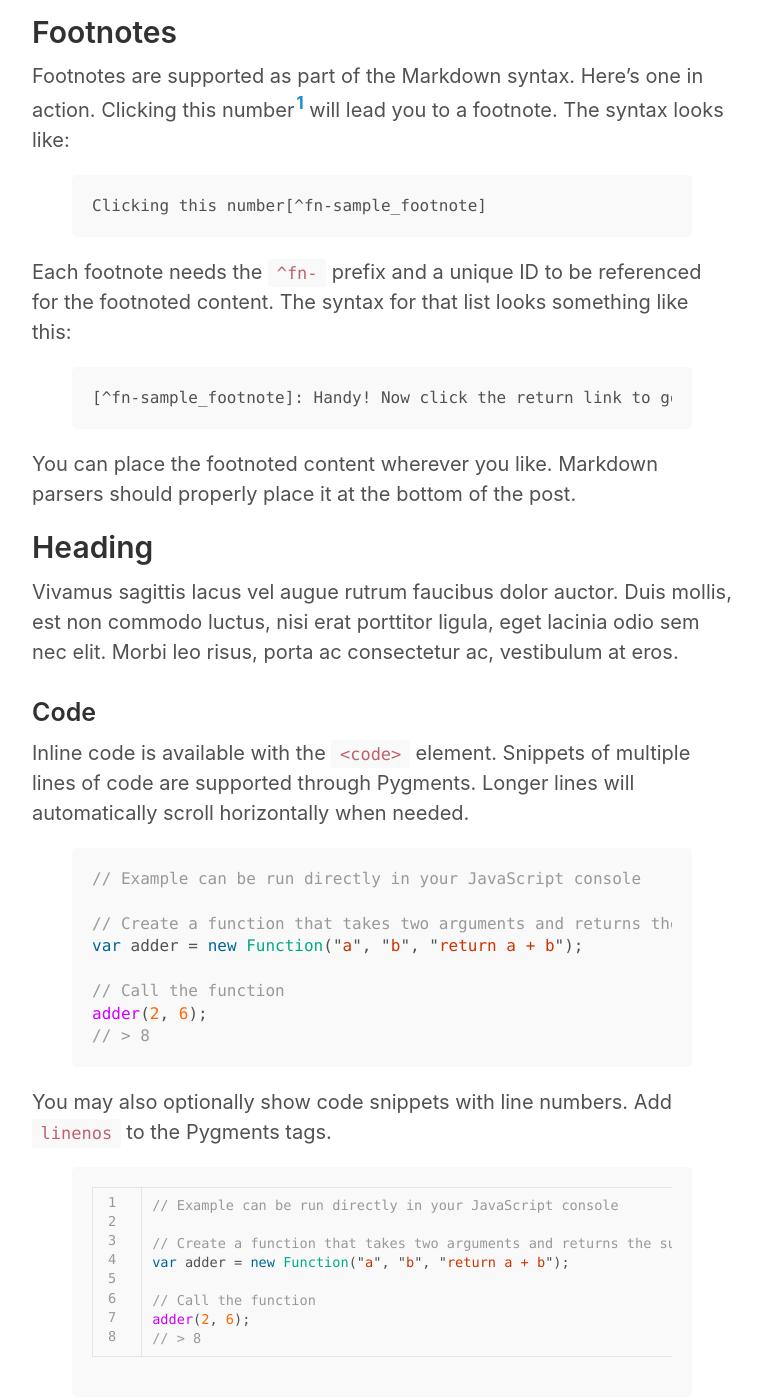
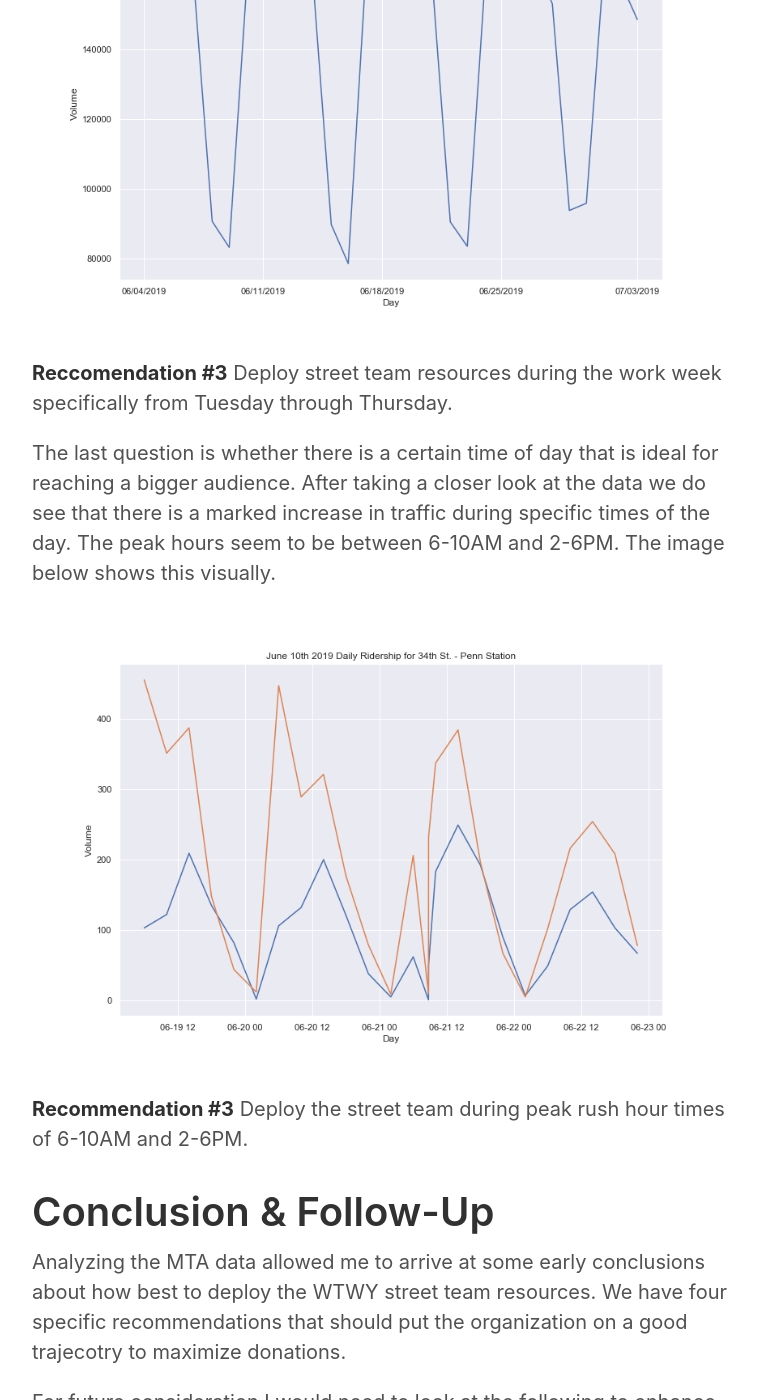
Before and after one commit to skhan-tech/skhan-tech.github.io, a Jekyll site: the page built from _posts/2020-01-10-mta-traffic-analysis.md, in a window 1280 px wide and 1400 px high, scrolled down 5278 px. Shown: the whole window, without its empty margins (258-1020 px from the left). Built offline with Jekyll 4.4.1, drawn with Linux system fonts in a browser that asks for light colours; our own code applies the rules of GitHub Pages for plain Markdown files; some of the changed text lies outside the part shown.

Commit message:
Update 2020-01-10-mta-traffic-analysis.md

```diff
--- a/_posts/2020-01-10-mta-traffic-analysis.md
+++ b/_posts/2020-01-10-mta-traffic-analysis.md
@@ -52,154 +52,23 @@ By far the busiest subway station in NYC is 34th St - Penn. Station. This subway
 **Reccomendation #2**
 The street team can be deployed any time of year as seasonality is not a factor. Most of the street team should be deployed to the 34th Street station since it handles 30% more volume than the second busiest station.
 
+I then needed to look at the best days of the week to deploy the street team. I had a hunch that subway ridership would decrease on the weekend and increase during the work week. The image below proves this intuition. We see an ebb and flow to the ridership where peak traffic occurs between Tuesday and Thursday and wanes on Saturday and Sunday.
 
+![Daily Turnstile View]({{ site.url }}/images/34_ST-PENN_STA-June_Agg_Volume.png)
 
-- **To bold text**, use `<strong>`.
-- *To italicize text*, use `<em>`.
-- Abbreviations, like <abbr title="HyperText Markup Langage">HTML</abbr> should use `<abbr>`, with an optional `title` attribute for the full phrase.
-- Citations, like <cite>&mdash; Mark otto</cite>, should use `<cite>`.
-- <del>Deleted</del> text should use `<del>` and <ins>inserted</ins> text should use `<ins>`.
-- Superscript <sup>text</sup> uses `<sup>` and subscript <sub>text</sub> uses `<sub>`.
+**Reccomendation #3**
+Deploy street team resources during the work week specifically from Tuesday through Thursday.
 
-Most of these elements are styled by browsers with few modifications on our part.
+The last question is whether there is a certain time of day that is ideal for reaching a bigger audience. After taking a closer look at the data we do see that there is a marked increase in traffic during specific times of the day. The peak hours seem to be between 6-10AM and 2-6PM. The image below shows this visually.
 
-## Footnotes
+![Daily Turnstile View]({{ site.url }}/images/34_ST-PENN_STA-June_10_Agg_Volume.png)
 
-Footnotes are supported as part of the Markdown syntax. Here's one in action. Clicking this number[^fn-sample_footnote] will lead you to a footnote. The syntax looks like:
+**Recommendation #3**
+Deploy the street team during peak rush hour times of 6-10AM and 2-6PM.
 
-{% highlight text %}
-Clicking this number[^fn-sample_footnote]
-{% endhighlight %}
+# Conclusion & Follow-Up
+Analyzing the MTA data allowed me to arrive at some early conclusions about how best to deploy the WTWY street team resources. We have four specific recommendations that should put the organization on a good trajecotry to maximize donations.
 
-Each footnote needs the `^fn-` prefix and a unique ID to be referenced for the footnoted content. The syntax for that list looks something like this:
-
-{% highlight text %}
-[^fn-sample_footnote]: Handy! Now click the return link to go back.
-{% endhighlight %}
-
-You can place the footnoted content wherever you like. Markdown parsers should properly place it at the bottom of the post.
-
-## Heading
-
-Vivamus sagittis lacus vel augue rutrum faucibus dolor auctor. Duis mollis, est non commodo luctus, nisi erat porttitor ligula, eget lacinia odio sem nec elit. Morbi leo risus, porta ac consectetur ac, vestibulum at eros.
-
-### Code
-
-Inline code is available with the `<code>` element. Snippets of multiple lines of code are supported through Pygments. Longer lines will automatically scroll horizontally when needed.
-
-{% highlight js %}
-// Example can be run directly in your JavaScript console
-
-// Create a function that takes two arguments and returns the sum of those arguments
-var adder = new Function("a", "b", "return a + b");
-
-// Call the function
-adder(2, 6);
-// > 8
-{% endhighlight %}
-
-You may also optionally show code snippets with line numbers. Add `linenos` to the Pygments tags.
-
-{% highlight js linenos %}
-// Example can be run directly in your JavaScript console
-
-// Create a function that takes two arguments and returns the sum of those arguments
-var adder = new Function("a", "b", "return a + b");
-
-// Call the function
-adder(2, 6);
-// > 8
-{% endhighlight %}
-
-Aenean lacinia bibendum nulla sed consectetur. Etiam porta sem malesuada magna mollis euismod. Fusce dapibus, tellus ac cursus commodo, tortor mauris condimentum nibh, ut fermentum massa.
-
-### Gists via GitHub Pages
-
-Vestibulum id ligula porta felis euismod semper. Nullam quis risus eget urna mollis ornare vel eu leo. Donec sed odio dui.
-
-{% gist 13f94b734a4ddb132735 gist.md %}
-
-Aenean eu leo quam. Pellentesque ornare sem lacinia quam venenatis vestibulum. Nullam quis risus eget urna mollis ornare vel eu leo. Cum sociis natoque penatibus et magnis dis parturient montes, nascetur ridiculus mus. Donec sed odio dui. Vestibulum id ligula porta felis euismod semper.
-
-### Lists
-
-Cum sociis natoque penatibus et magnis dis parturient montes, nascetur ridiculus mus. Aenean lacinia bibendum nulla sed consectetur. Etiam porta sem malesuada magna mollis euismod. Fusce dapibus, tellus ac cursus commodo, tortor mauris condimentum nibh, ut fermentum massa justo sit amet risus.
-
-* Praesent commodo cursus magna, vel scelerisque nisl consectetur et.
-* Donec id elit non mi porta gravida at eget metus.
-* Nulla vitae elit libero, a pharetra augue.
-
-Donec ullamcorper nulla non metus auctor fringilla. Nulla vitae elit libero, a pharetra augue.
-
-1. Vestibulum id ligula porta felis euismod semper.
-2. Cum sociis natoque penatibus et magnis dis parturient montes, nascetur ridiculus mus.
-3. Maecenas sed diam eget risus varius blandit sit amet non magna.
-
-Cras mattis consectetur purus sit amet fermentum. Sed posuere consectetur est at lobortis.
-
-<dl>
-  <dt>HyperText Markup Language (HTML)</dt>
-  <dd>The language used to describe and define the content of a Web page</dd>
-
-  <dt>Cascading Style Sheets (CSS)</dt>
-  <dd>Used to describe the appearance of Web content</dd>
-
-  <dt>JavaScript (JS)</dt>
-  <dd>The programming language used to build advanced Web sites and applications</dd>
-</dl>
-
-Integer posuere erat a ante venenatis dapibus posuere velit aliquet. Morbi leo risus, porta ac consectetur ac, vestibulum at eros. Nullam quis risus eget urna mollis ornare vel eu leo.
-
-### Images
-
-Quisque consequat sapien eget quam rhoncus, sit amet laoreet diam tempus. Aliquam aliquam metus erat, a pulvinar turpis suscipit at.
-
-![placeholder](http://placehold.it/800x400 "Large example image")
-![placeholder](http://placehold.it/400x200 "Medium example image")
-![placeholder](http://placehold.it/200x200 "Small example image")
-
-### Tables
-
-Aenean lacinia bibendum nulla sed consectetur. Lorem ipsum dolor sit amet, consectetur adipiscing elit.
-
-<table>
-  <thead>
-    <tr>
-      <th>Name</th>
-      <th>Upvotes</th>
-      <th>Downvotes</th>
-    </tr>
-  </thead>
-  <tfoot>
-    <tr>
-      <td>Totals</td>
-      <td>21</td>
-      <td>23</td>
-    </tr>
-  </tfoot>
-  <tbody>
-    <tr>
-      <td>Alice</td>
-      <td>10</td>
-      <td>11</td>
-    </tr>
-    <tr>
-      <td>Bob</td>
-      <td>4</td>
-      <td>3</td>
-    </tr>
-    <tr>
-      <td>Charlie</td>
-      <td>7</td>
-      <td>9</td>
-    </tr>
-  </tbody>
-</table>
-
-Nullam id dolor id nibh ultricies vehicula ut id elit. Sed posuere consectetur est at lobortis. Nullam quis risus eget urna mollis ornare vel eu leo.
-
------
-
-Want to see something else added? <a href="https://github.com/poole/poole/issues/new">Open an issue.</a>
-
-[^fn-sample_footnote]: Handy! Now click the return link to go back.
+For future consideration I would need to look at the following to enhance this analysis:
+  * *Social Media / GPS Data* - Include data from social media data providers which provide uniqie mobile devices travelling through a specific subway station. This will allow us to better target the female demographic that this group is interested in.
+  * E
```
